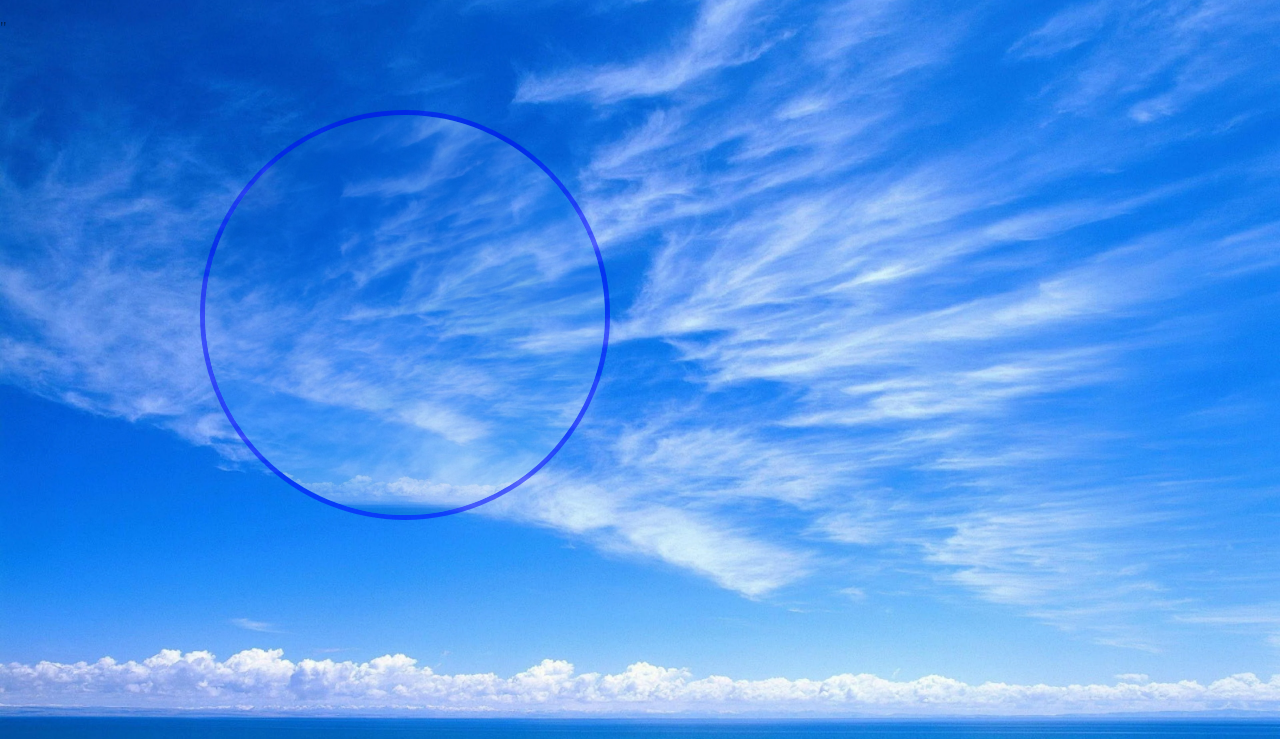
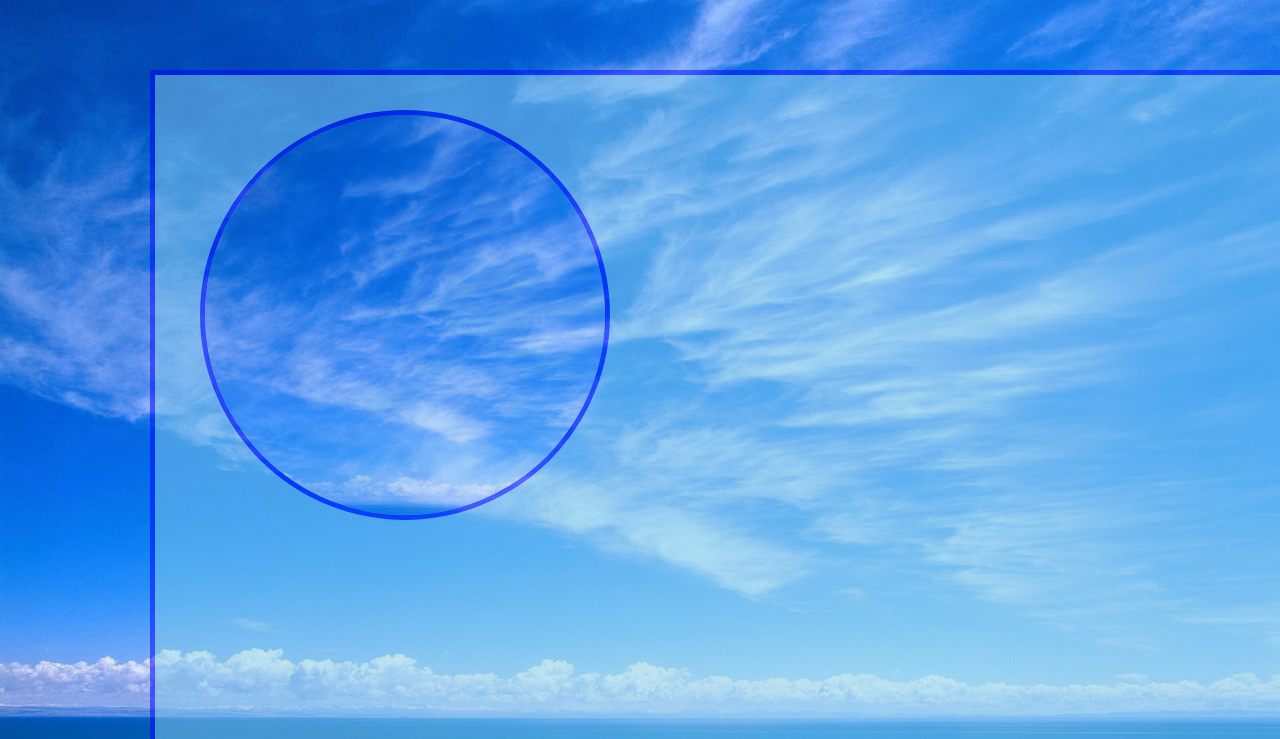
Before and after one commit to ruzeiljamesmatibula-pixel/RuzeilJamesAtibula_Portfolio, a plain HTML site: page index.html in a window 1280 px wide. Shown: the part 61-800 px from the top of the page. Drawn offline with Linux system fonts and the light colour scheme.

Commit message:
container

```diff
--- a/CSS.css
+++ b/CSS.css
@@ -30,3 +30,15 @@
        height: 100%;
        object-fit: cover;
     }
+
+    .main-container {
+        position: absolute;
+        top: 110px;
+        left: 150px;
+        width: 1200px;
+        height: 2800px;
+        border: 5px solid blue;
+        justify-content: center;
+
+        background-color: skyblue;
+    }
--- a/index.html
+++ b/index.html
@@ -5,8 +5,12 @@
 </head>
 <body>
     <h1>WHY</h1>
+
+    <div class="main-container"></div>
     <div class="container">
         <img class="big-profile" src="Image/sky.jpeg" alt="BIG-PROFILE">
-    </div>"
+    </div>
+
+
 </body>
 </html>
```
